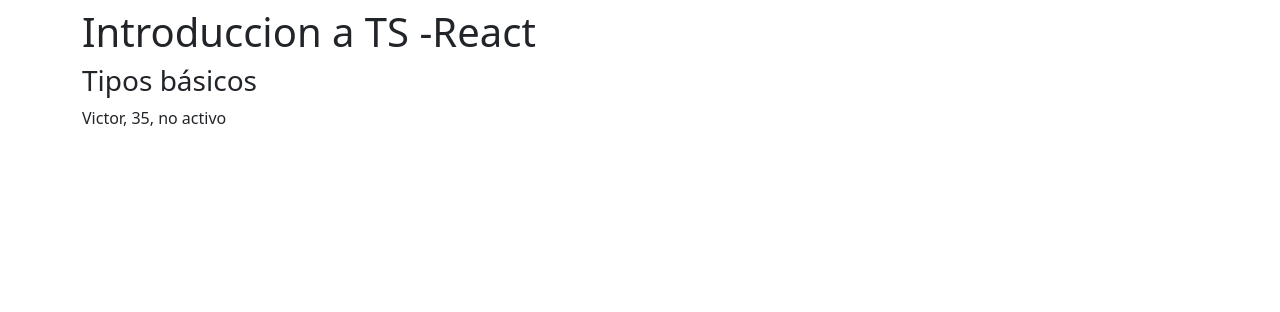
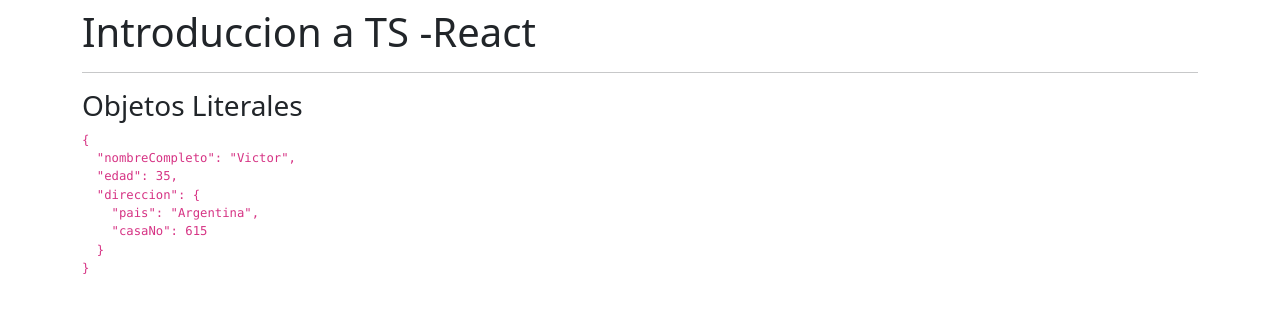
Before and after one commit to vhtoledo/TS-practicasReact, a React (Create React App) app: page / in a window 1280 px wide. Shown: the top 312 px of the page. Built offline with nearby package versions, Linux system fonts and the light colour scheme.

Commit message:
objetos literales e interfaces

```diff
--- a/src/App.tsx
+++ b/src/App.tsx
@@ -1,10 +1,13 @@
 import { TiposBasicos } from "./typescript/TiposBasicos"
+import { ObjetosLiterales } from './typescript/ObjetosLiterales';
 
 const App = () => {
   return (
     <div className="mt-2">
       <h1>Introduccion a TS -React</h1>
-      <TiposBasicos/>
+      <hr/>
+      {/*<TiposBasicos/>*/}
+      <ObjetosLiterales/>
     </div>
   )
 }
--- /dev/null
+++ b/src/typescript/ObjetosLiterales.tsx
@@ -0,0 +1,35 @@
+
+interface Persona {
+    nombreCompleto: string;
+    edad: number;
+    direccion: Direccion
+}
+
+interface Direccion {
+    pais: string;
+    casaNo: number;
+}
+
+
+export const ObjetosLiterales = () => {
+
+    const persona: Persona = {
+        nombreCompleto: 'Victor',
+        edad: 35,
+        direccion: {
+            pais: 'Argentina',
+            casaNo: 615
+        }
+    }
+
+    return (
+        <>
+            <h3>Objetos Literales</h3>
+            <code>
+                <pre>
+                    { JSON.stringify( persona, null, 2 ) }
+                </pre>
+            </code>
+        </>
+    )
+}
```
